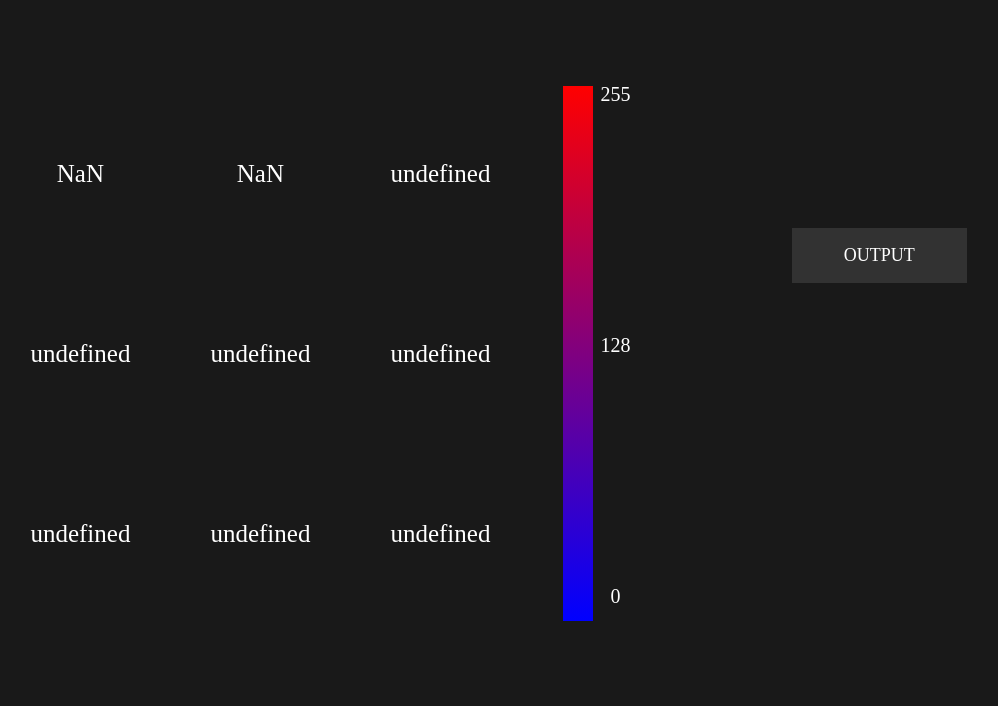
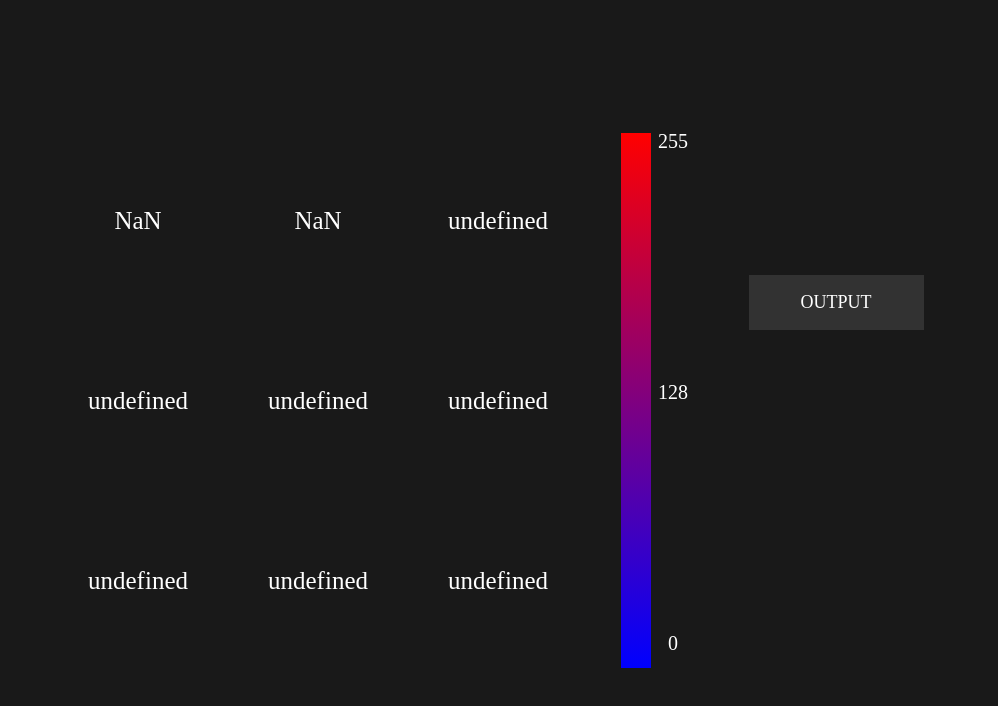
Before and after one commit to ClemDpt/LiveDisplayLightRecognition, a website: page public/index.html in a window 1280 px wide. Shown: the whole page, without its empty margins (144-1142 px from the left). Drawn offline with Linux system fonts and the light colour scheme; no server answers.

Commit message:
Adjust proportions in CSS file

```diff
--- a/public/style.css
+++ b/public/style.css
@@ -4,19 +4,22 @@
     width: 50vw;
 }
 
-body{
+html, body{
     display: flex;
     flex-direction: column;
     justify-content: center;
     align-items: center;
     background-color: rgb(25, 25, 25);
+    height: 100%;
+    width: 100%;
+    margin: 0;
+    padding: 0;
 }
 
 .one{
     text-align: center;
-    width:80%;
-    height:100%;
-    margin-top : 75px;
+    width:70%;
+    height:fit-content;
     display: flex;
     flex-direction: row;
     justify-content: center;
```
